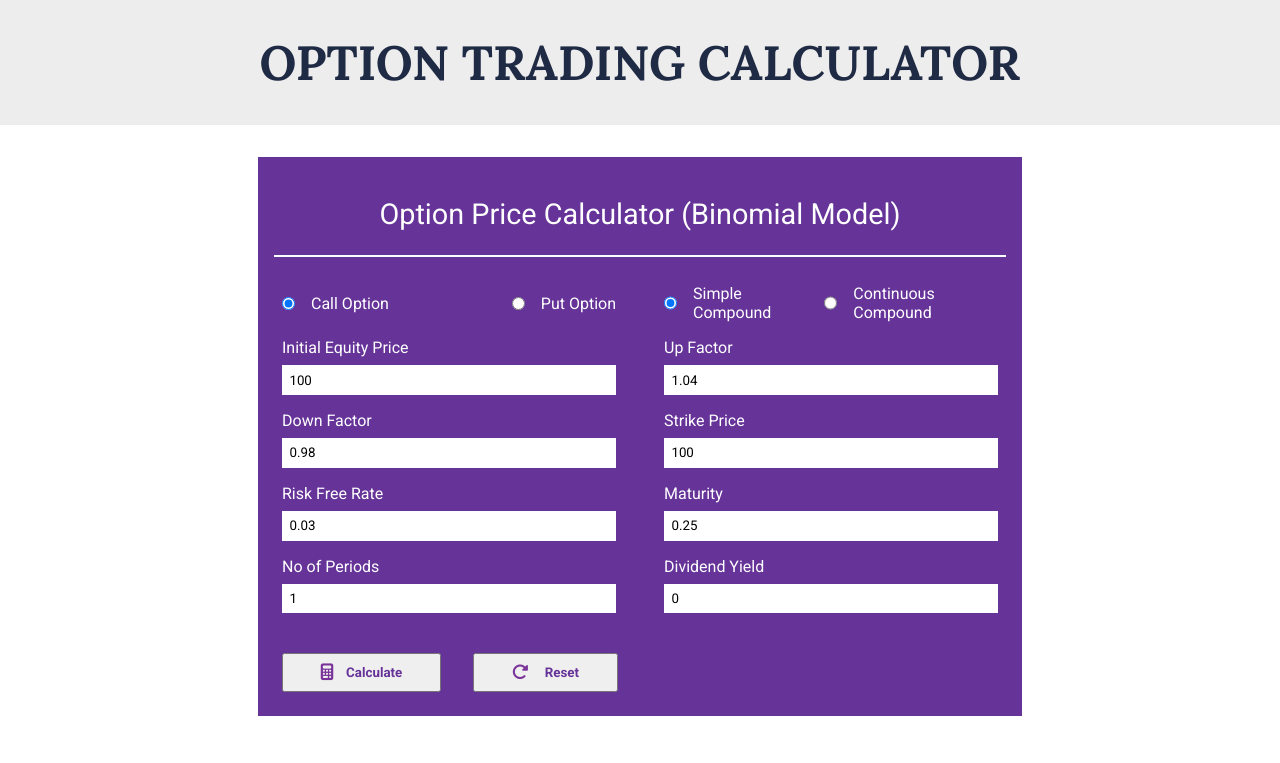
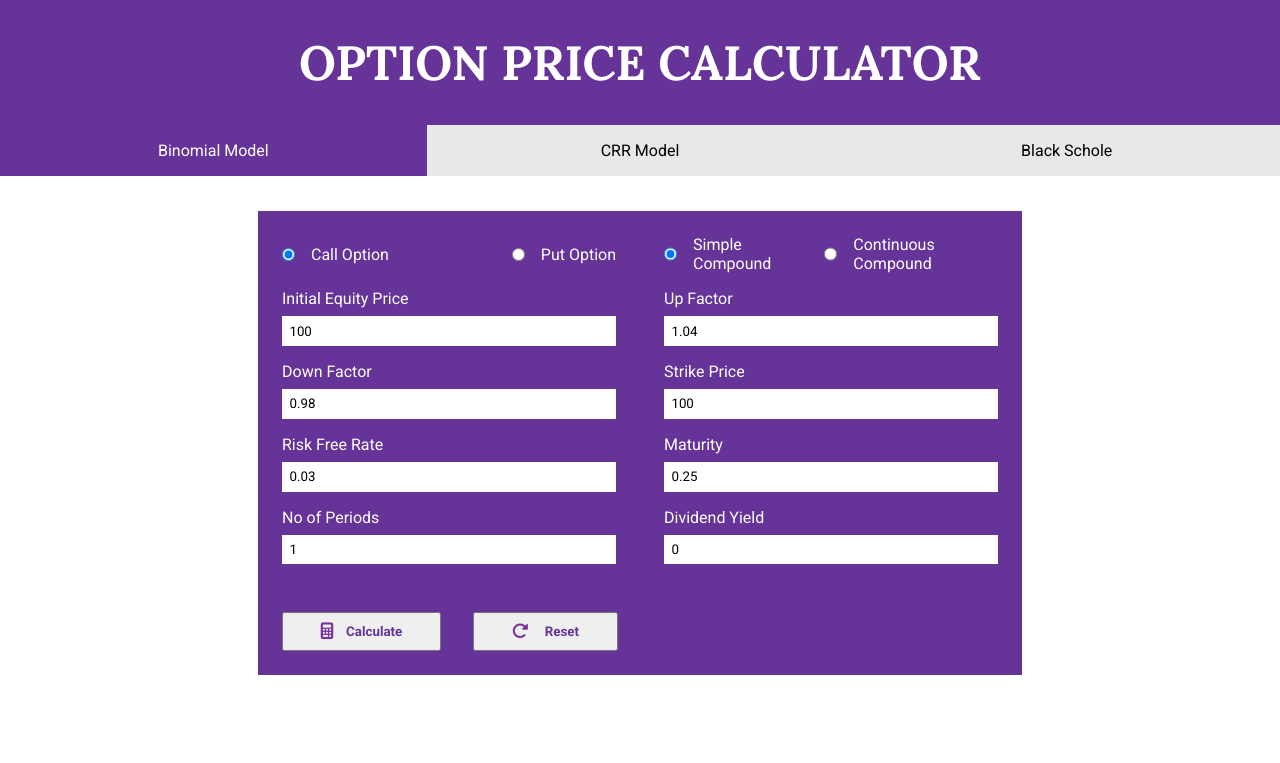
Before and after one commit to GovindIITrpr/Analytic-Stock-Options-Website, a Django app: page / in a window 1280 px wide; the page is wider, and only the part inside the window is pictured. Shown: the top 763 px of that part. Run offline with Django 4.2, Linux system fonts and the light colour scheme; some libraries are stand-ins or nearby versions.

Commit message:
CRR model added

```diff
--- a/templates/home.html
+++ b/templates/home.html
@@ -3,15 +3,17 @@
 {% block content %}
 
 <div>
-    <h1 class="heading">OPTION TRADING CALCULATOR</h1>
-    <div>
+    <h1 class="heading">OPTION PRICE CALCULATOR</h1>
+    <div class="calc-outer-box">
+        <div class="tabs">
+            <button class="btn1" onclick="calToggle('bmod_calculator')">Binomial Model</button>
+            <button class="btn2" onclick="calToggle('crr_calculator')">CRR Model</button>
+            <button class="btn3" onclick="calToggle('bs_calculator')">Black Schole</button>
+        </div>
+        <div class="calculator">
             <form id="bmod_calculator" method="post" onreset="hideCalcResult()">
                 {% csrf_token %}
                 <div class="form">
-                <div>
-                    <p id="form-heading">Option Price Calculator (Binomial Model)</p>
-                </div>
-
                     <div class="form-div">
                         {% csrf_token %}
                         <div class="check-outer">
@@ -103,22 +105,16 @@
                     </div>
                 </div>
             </form>
+            <div id="crr_calculator" style="width: 400px; height: 500px; background-color: red;"></div>
+            <div id="bs_calculator" style="width: 400px; height: 500px;background-color: orange;"></div>
+        </div>
     </div>
 </div>
 <script>
     $('#cal_result').hide()
     function hideCalcResult(){
-        // e.preventDefault()
-        // console.log('inside it')
         $('#cal_result').hide()
-        // document.getElementById('bmod_calculator').reset()
     }
-    // $('#bmod_calculator').(function(e){
-    //     $('#cal_result').hide()
-    // })
-    // function myResetFunction() {
-    //     document.getElementById("myForm").reset();
-    // }
     $('#bmod_calculator').submit(function(e){
         e.preventDefault();
         $('#cal_result').hide()
@@ -127,21 +123,13 @@
 
     function calculateBOPMValue(){
         let val=$('#initialEP').val();
-        // console.log(val);
         let upFactor=$('#up-factor').val();
-        // console.log(upFactor);
         let downFactor=$('#down-factor').val();
-        // console.log(downFactor);
         let strikePrice=$('#strike_price').val();
-        // console.log(strikePrice);
         let riskFreeRate=$('#risk-free-rate').val();
-        // console.log(riskFreeRate);
         let maturity=$('#maturity').val();
-        // console.log(maturity);
         let noOfPeriods=$('#no_of_periods').val();
-        // console.log(noOfPeriods);
         let dYield=$('#d_yield').val();
-        // console.log(dYield);
         let i=$('#continuous_compound');
         let interest='s';
         if(i.is(':checked')){
@@ -179,6 +167,36 @@
 
 
     }
+
+    function calToggle(idName){
+        if(idName=='bmod_calculator'){
+            $('#bmod_calculator').fadeIn();
+            $('#crr_calculator').fadeOut();
+            $('#bs_calculator').fadeOut();
+            $('.btn1').css({'background-color':'rebeccapurple','color':'white','transition':'300ms'})
+            $('.btn2').css({'background-color':'#e8e8e8','color':'black','transition':'300ms'})
+            $('.btn3').css({'background-color':'#e8e8e8','color':'black','transition':'300ms'})
+        }
+        if(idName=='crr_calculator'){
+            $('#crr_calculator').fadeIn();
+            $('#bmod_calculator').fadeOut();
+            $('#bs_calculator').fadeOut();
+            $('.btn2').css({'background-color':'rebeccapurple','color':'white','transition':'300ms'})
+            $('.btn1').css({'background-color':'#e8e8e8','color':'black','transition':'300ms'})
+            $('.btn3').css({'background-color':'#e8e8e8','color':'black','transition':'300ms'})
+        }
+        if(idName=='bs_calculator'){
+            $('#bs_calculator').fadeIn();
+            $('#crr_calculator').fadeOut();
+            $('#bmod_calculator').fadeOut();
+            $('.btn3').css({'background-color':'rebeccapurple','color':'white','transition':'300ms'})
+            $('.btn2').css({'background-color':'#e8e8e8','color':'black','transition':'300ms'})
+            $('.btn1').css({'background-color':'#e8e8e8','color':'black','transition':'300ms'})
+        }
+
+    }
+
+    calToggle('bmod_calculator')
 </script>
 
 
--- a/webapp/static/css/style.css
+++ b/webapp/static/css/style.css
@@ -7,13 +7,15 @@
     box-sizing: border-box;
     font-family: 'Roboto', sans-serif;
 }
-/* body{
-    /* overflow: hidden; */
-/* } */
+body{
+    overflow-x: hidden;
+}
 .heading{
-    color: #1f2a44;
+    /* color: #1f2a44; */
+    color: white;
     text-align: center;
-    background-color: #ededed;
+    /* background-color: #ededed; */
+    background-color: rebeccapurple;
     /* font-weight: 400; */
     font-size: 3rem;
     padding: 2rem 4rem;
@@ -51,25 +53,18 @@ input{
     width: auto;
     padding: 0rem;
 }
-.form{
-    color: white;
-    background-color: rebeccapurple;
-    display: inline-block;
-    transform: translateX(-50%);
-    margin-left: 50%;
-    margin-top: 2rem;
-    margin-bottom: 3rem;
-    padding: 1rem;
-    /* overflow: hidden; */
-}
 
 
 #form-heading{
     padding: 1.5rem;
     font-size: 1.8rem;
+    text-align: center;
+     border-bottom: 2px solid white;
+     margin-bottom: 1.2rem;
+}
+#model-option{
     border-bottom: 2px solid white;
-    text-align: center;
-    margin-bottom: 1.2rem;
+    margin-bottom: 1.5rem;
 }
 
 .form-div{
@@ -77,6 +72,7 @@ input{
     /* background-color: #ededed; */
     justify-content: center;
     column-gap: 2rem;
+    padding: 1rem;
     grid-template-columns: auto auto;
 }
 
@@ -88,9 +84,10 @@ input{
 }
 
 .form-button-div{
-    margin-top: 1.5rem;
+    /* margin-top: 1.5rem; */
     display: flex;
     gap: 1rem;
+    padding: 1rem;
 
 }
 
@@ -107,5 +104,59 @@ input{
 }
 
 .cal-result{
-    padding: 0.5rem;
+    padding: 1.5rem;
 }
+
+.tabs{
+    /* background-color: red; */
+    display: flex;
+    margin-bottom: 0.4rem;
+    /* padding: 1rem; */
+}
+.tabs button{
+    float: left;
+    flex: 1;
+    padding: 16px 16px;
+    border: none;
+    outline: none;
+    font-size: 1rem;
+    background-color: #e8e8e8;
+}
+/* .tabs .btn3{
+    background-color: rebeccapurple;
+    color: white;
+} */
+.calc-outer-box{
+    display: flex;
+    flex-direction: column;
+}
+
+.calculator{
+    height: 400px;
+    margin-top: 1.8rem;
+    position: relative;
+}
+#crr_calculator{
+    position: absolute;
+    transform: translateX(-50%);
+    margin-left: 50%;
+    display: none;
+}
+#bs_calculator{
+    position: absolute;
+    transform: translateX(-50%);
+    margin-left: 50%;
+    display: none;
+}
+#bmod_calculator{
+    color: white;
+    background-color: rebeccapurple;
+    display: block;
+    position: absolute;
+    transform: translateX(-50%);
+    margin-left: 50%;
+    /* margin-top: 2rem; */
+    /* margin-bottom: 3rem; */
+    /* padding: 1rem; */
+    /* overflow: hidden; */
+}
--- a/webapp/views.py
+++ b/webapp/views.py
@@ -213,7 +213,5 @@ def getPriceAndProb(request):
             return JsonResponse({'fairPrice':round(callFairPrice,2)})
 
 
-
-
 def home(req):
     return render(req,'home.html',{})
```
Lines whose indentation alone changed are shown as unchanged.
